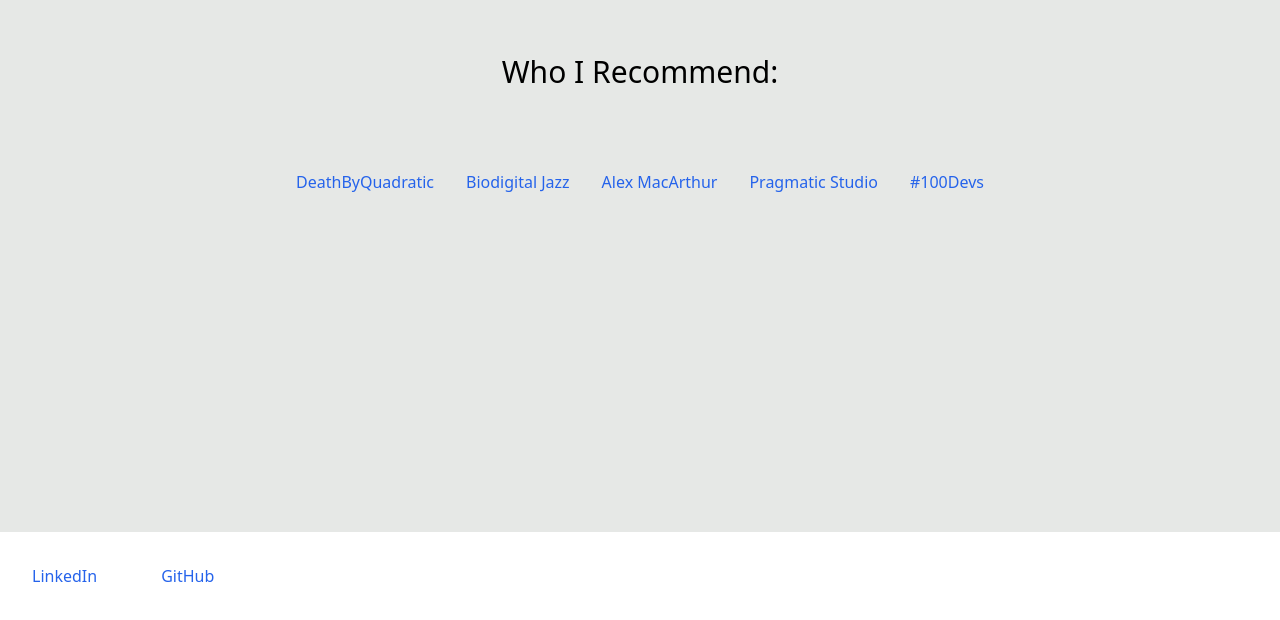
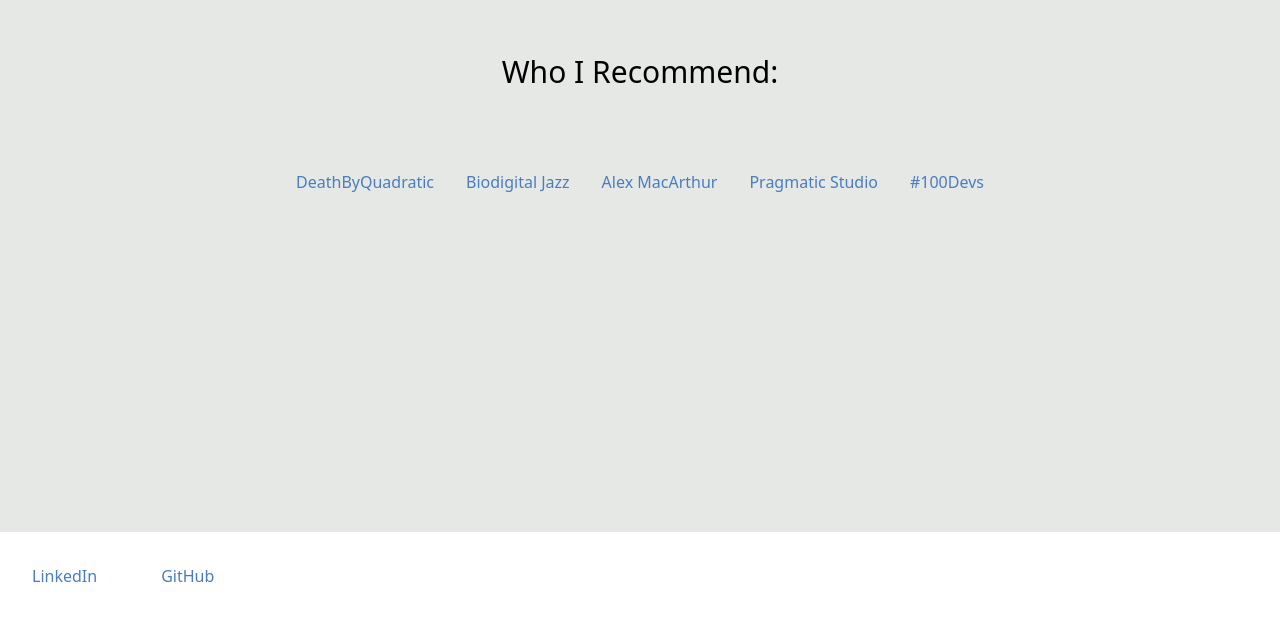
Before and after one commit to JSIK3S/joshsikes, a React (Create React App) app: page / in a window 1280 px wide. Shown: the part 2924-3544 px from the top of the page. Built offline with nearby package versions, Linux system fonts and the light colour scheme.

Commit message:
updates link styles

```diff
--- a/src/components/RecommendLinks/BioJazz.tsx
+++ b/src/components/RecommendLinks/BioJazz.tsx
@@ -4,7 +4,7 @@
       href="https://www.biodigitaljazz.tech/"
       target="_blank"
       rel="noreferrer"
-      className="visited:text-blue-800 text-blue-600"
+      className="visited:text-[#0E1C36] text-[#487DC0]"
     >
       Biodigital Jazz
     </a>
--- a/src/components/RecommendLinks/Leon.tsx
+++ b/src/components/RecommendLinks/Leon.tsx
@@ -4,7 +4,7 @@
       href="https://leonnoel.com/100devs/"
       target="_blank"
       rel="noreferrer"
-      className="visited:text-blue-800 text-blue-600"
+      className="visited:text-[#0E1C36] text-[#487DC0]"
     >
       #100Devs
     </a>
--- a/src/components/RecommendLinks/MacArthur.tsx
+++ b/src/components/RecommendLinks/MacArthur.tsx
@@ -4,7 +4,7 @@
       href="https://www.macarthur.me/"
       target="_blank"
       rel="noreferrer"
-      className="visited:text-blue-800 text-blue-600"
+      className="visited:text-[#0E1C36] text-[#487DC0]"
     >
       Alex MacArthur
     </a>
--- a/src/components/RecommendLinks/Pragmatic.tsx
+++ b/src/components/RecommendLinks/Pragmatic.tsx
@@ -4,7 +4,7 @@
       href="https://pragmaticstudio.com/"
       target="_blank"
       rel="noreferrer"
-      className="visited:text-blue-800 text-blue-600"
+      className="visited:text-[#0E1C36] text-[#487DC0]"
     >
       Pragmatic Studio
     </a>
--- a/src/components/RecommendLinks/Quadratic.tsx
+++ b/src/components/RecommendLinks/Quadratic.tsx
@@ -4,7 +4,7 @@
       href="https://www.deathbyquadratic.com/"
       target="_blank"
       rel="noreferrer"
-      className="visited:text-blue-800 text-blue-600"
+      className="visited:text-[#0E1C36] text-[#487DC0]"
     >
       DeathByQuadratic
     </a>
--- a/src/components/socialLinks/GithubProfileLink.tsx
+++ b/src/components/socialLinks/GithubProfileLink.tsx
@@ -4,7 +4,7 @@
       href="https://github.com/JSIK3S"
       target="_blank"
       rel="noreferrer"
-      className="visited:text-blue-800 text-blue-600"
+      className="visited:text-[#0E1C36] text-[#487DC0]"
     >
       GitHub
     </a>
--- a/src/components/socialLinks/LinkedInLink.tsx
+++ b/src/components/socialLinks/LinkedInLink.tsx
@@ -4,7 +4,7 @@
       href="https://www.linkedin.com/in/josh-sikes-25089735/"
       target="_blank"
       rel="noreferrer"
-      className="visited:text-blue-800 text-blue-600"
+      className="visited:text-[#0E1C36] text-[#487DC0]"
     >
       LinkedIn
     </a>
```
